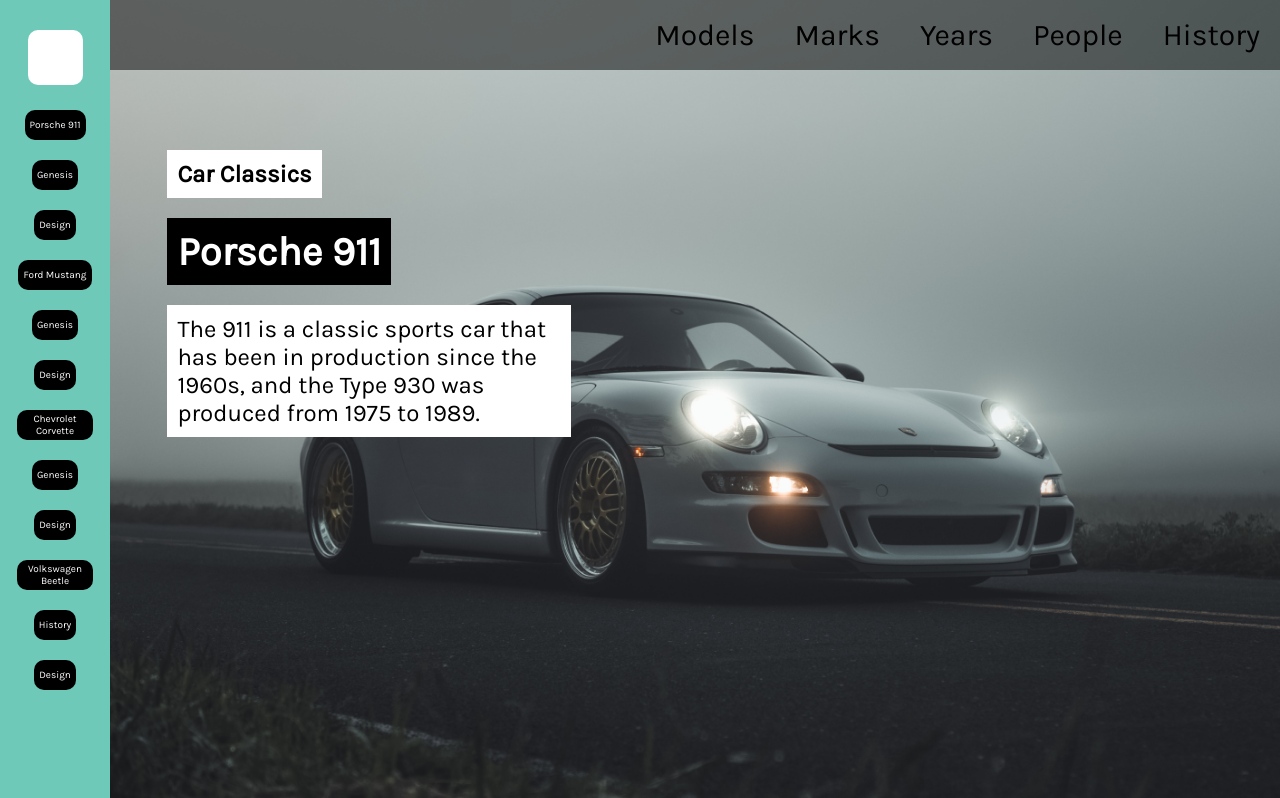
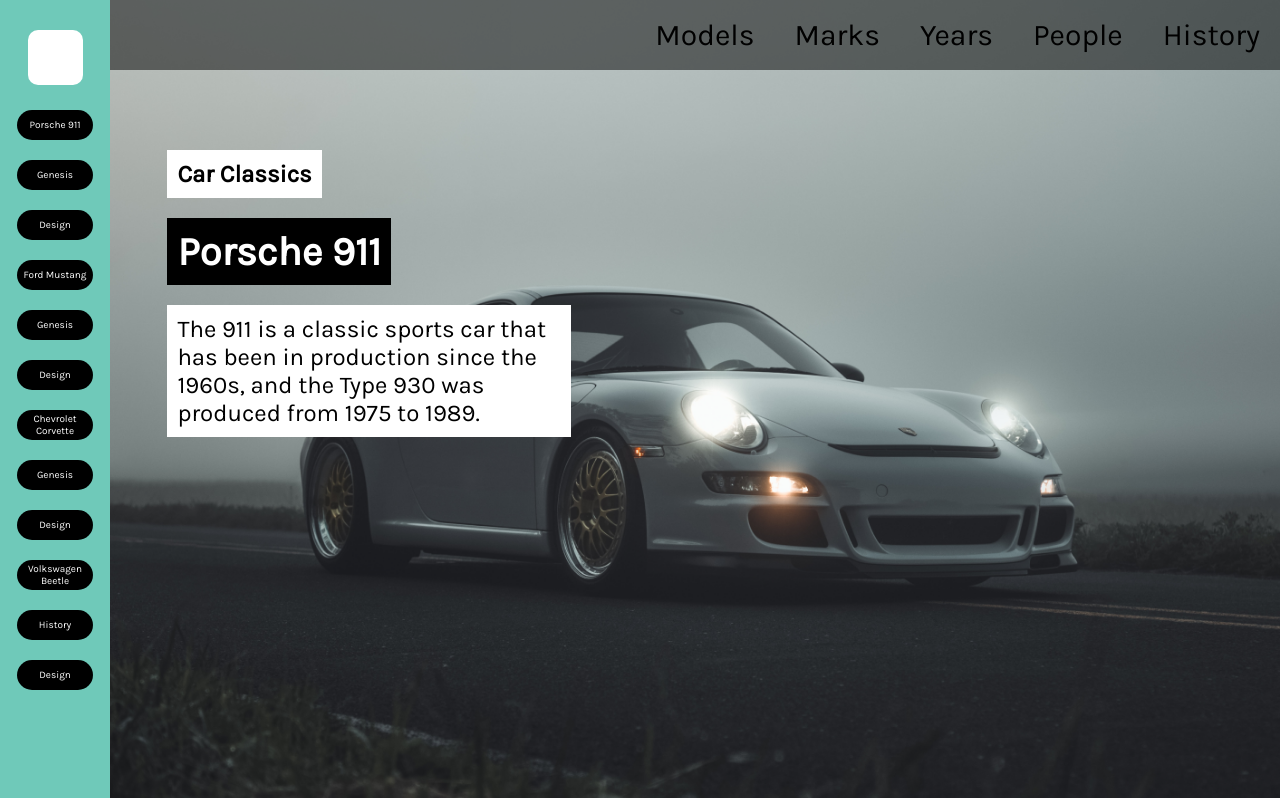
Before and after one commit to Quobec/carwebsite, a Next.js app: page / in a window 1280 px wide. Shown: the top 798 px of the page. Built offline with nearby package versions, Linux system fonts and the light colour scheme.

Commit message:
navmap improvement
segment_main is not not selected when you scroll below welcome

```diff
--- a/components/carArticle/carArticle.js
+++ b/components/carArticle/carArticle.js
@@ -37,11 +37,8 @@
 
     return (
         <>
-            <S.CarArticle backgroundImage={article.backgroundPicture} id={article.carName
-                    .replaceAll("(", "")
-                    .replaceAll(")", "")
-                    .replaceAll(" ", "-")}>
-
+            <S.CarArticle backgroundImage={article.backgroundPicture} id={article.carName.replaceAll(" ", "-")}>
+                <div className="mark" id={article.carName.replaceAll(" ", "_")}></div>
                 <div className="welcome">
                     <div className="welcomeImage" style={{filter: "blur("+Math.min(8, blur)+"px)"}}></div>
                     {/* change body background-color to grey for build version */}
--- a/components/carArticle/style.js
+++ b/components/carArticle/style.js
@@ -15,10 +15,16 @@
         position: absolute;
         top: 0;
         left: 0;
-        background-color: red;
         width: 100%;
         height: 100%;
         z-index: -1;
+    }
+
+    .mark{
+        width: 100%;
+        height: 100vh;
+        position: absolute;
+        z-index: -2;
     }
 
     .welcome{
--- a/components/scrollbar/style.js
+++ b/components/scrollbar/style.js
@@ -21,42 +21,59 @@
 
     .segment_main{
         width: 50px;
-        height: 20px;
-        min-height: 20px;
+        height: 10px;
         background-color: #ffffff;
         color: white;
         user-select: none;
         overflow: hidden;
         border-radius: 10px;
+        cursor: pointer;
+        color: white;
+        border-radius: 10px;
+        overflow: hidden;
         font-size: 10px;
+        user-select: none;
+        transition: .5s;
+        text-decoration: none;
+        display: flex;
+        align-items: center;
+        justify-content: center;
+        padding: 5px 5px;
+        text-align: center;
     }
 
     .segment_lesser{
-        width: 20px;
-        height: 20px;
+        width: 10px;
+        height: 10px;
         background-color: #ffffff;
         border-radius: 10px;
         cursor: pointer;
         color: white;
-        user-select: none;
         border-radius: 10px;
         overflow: hidden;
         font-size: 10px;
+        user-select: none;
+        transition: .5s;
+        text-decoration: none;
+        display: flex;
+        align-items: center;
+        justify-content: center;
+        padding: 5px 5px;
+        text-align: center;
     }
 
     .selected{
-        background-color: black;
-        width: fit-content;
-        max-width: 60%;
-        display: flex;
-        align-items: center;
-        padding: 5px 5px;
-        color: white;
-        user-select: none;
-        overflow: hidden;
-        transition: .5s;
-        text-align: center;
-        text-decoration: none;
+        background-color: black !important;
+        width: 60%;
+        height: 20px;
+        border-radius: 20px;
+    }
+
+    .segment_lesser:hover, .segment_main:hover{
+        width: 60%;
+        height: 20px;
+        background-color: grey;
+        border-radius: 20px;
     }
 
     .home{
--- a/src/pages/index.js
+++ b/src/pages/index.js
@@ -35,20 +35,19 @@
     const observer2 = new IntersectionObserver((entries) => {
       entries.forEach((entry) => {
       if(entry.isIntersecting){
-        //console.log("[href='#"+entry.target.id+"']")
-        //console.log(document.querySelector("[href='/#"+entry.target.id+"']"))
-        document.querySelector("[href='/#"+entry.target.id+"']").classList.add("selected")
+        document.querySelector(("[href='/#"+entry.target.id+"']").replace("_","-")).classList.add("selected")
       } else {
-        document.querySelector("[href='/#"+entry.target.id+"']").classList.remove("selected")
+        document.querySelector(("[href='/#"+entry.target.id+"']").replace("_","-")).classList.remove("selected")
       }
-      })
+    })
   })
 
     let elements1 = document.querySelectorAll('h3, h5, p, li')
     let elements2 = [];
     document.querySelectorAll('.segment_lesser, .segment_main').forEach((el) => {
-     elements2.push(document.querySelector("#"+el.href.split("#")[1]))
+     elements2.push(document.querySelector(("#"+el.href.split("#")[1]).replace("-","_")))
     })
+    console.log(elements2)
 
     elements2.forEach((element) => {
       observer2.observe(element);
--- a/src/styles/globals.css
+++ b/src/styles/globals.css
@@ -7,7 +7,7 @@
 
 html{
   scroll-behavior: smooth;
-  background-color: violet; /* change to grey when done */
+  background-color: grey; /* change to grey when done */
   font-family: 'Karla', sans-serif;
 }
 
```
